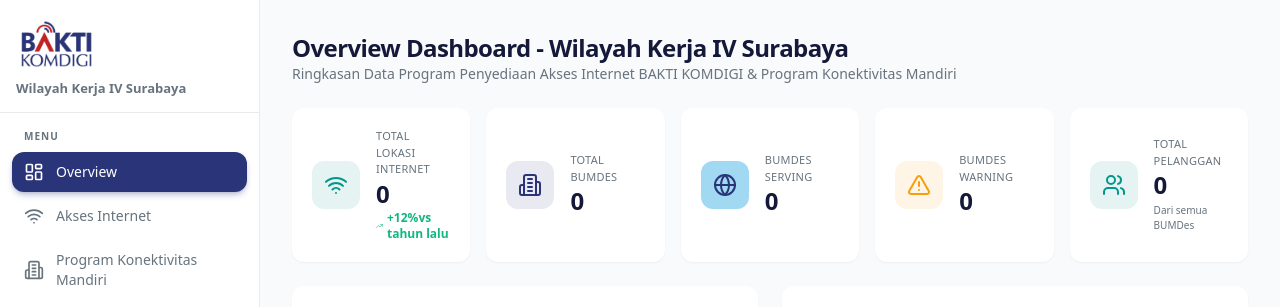
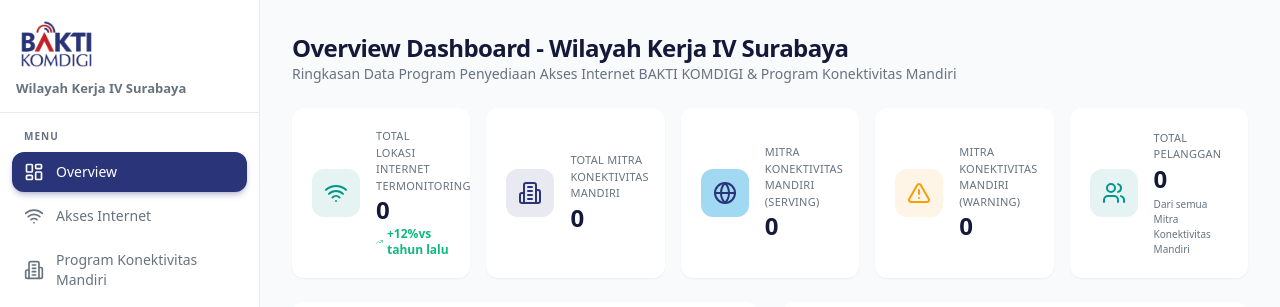
Before and after one commit to alrahmads/Dashboard-BAKTI-Komdigi, a React (Vite) app: page / in a window 1280 px wide. Shown: the top 307 px of the page. Built offline with nearby package versions, Linux system fonts and the light colour scheme; no server answers; the HTML template or start-up script is replaced by a standard one.

Commit message:
fix code

```diff
--- a/src/pages/OverviewPage.tsx
+++ b/src/pages/OverviewPage.tsx
@@ -149,11 +149,11 @@
 
         {/* Stats Row */}
         <div className="grid grid-cols-1 gap-4 sm:grid-cols-2 lg:grid-cols-5">
-          <StatCard title="Total Lokasi Internet" value={stats.totalAkses} icon={Wifi} change={12} variant="accent" />
-          <StatCard title="Total BUMDes" value={stats.totalBumdes} icon={Building2} variant="primary" />
-          <StatCard title="BUMDes Serving" value={stats.servingBumdes} icon={Globe} variant="secondary" />
-          <StatCard title="BUMDes Warning" value={stats.warningBumdes} icon={AlertTriangle} variant="warning" />
-          <StatCard title="Total Pelanggan" value={stats.totalPelanggan} icon={Users} variant="accent" subtitle="Dari semua BUMDes" />
+          <StatCard title="Total Lokasi Internet Termonitoring" value={stats.totalAkses} icon={Wifi} change={12} variant="accent" />
+          <StatCard title="Total Mitra Konektivitas Mandiri" value={stats.totalBumdes} icon={Building2} variant="primary" />
+          <StatCard title="Mitra Konektivitas Mandiri (Serving)" value={stats.servingBumdes} icon={Globe} variant="secondary" />
+          <StatCard title="Mitra Konektivitas Mandiri (Warning)" value={stats.warningBumdes} icon={AlertTriangle} variant="warning" />
+          <StatCard title="Total Pelanggan" value={stats.totalPelanggan} icon={Users} variant="accent" subtitle="Dari semua Mitra Konektivitas Mandiri" />
         </div>
 
         {/* Row: Utilitas + Warning */}
```
